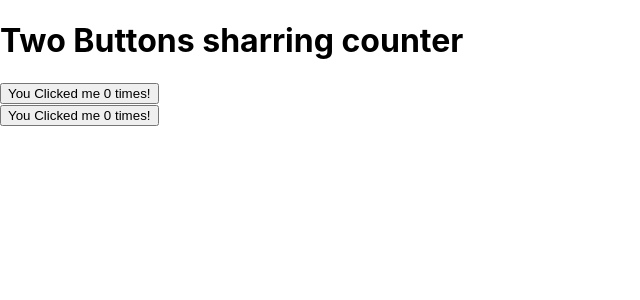
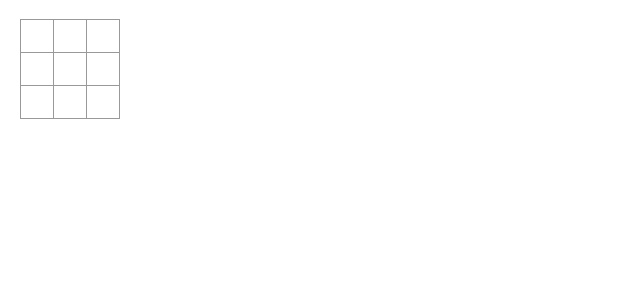
Before and after one commit to stepan-antonyuk/LearnReact, a React (Create React App) app: page / in a window 1280 px wide. Shown: the top 300 px of the page, without its empty margins (0-640 px from the left). Built offline with nearby package versions, Linux system fonts and the light colour scheme.

Commit message:
feat: create a simple tic-tac-toe game

```diff
--- a/src/App.css
+++ b/src/App.css
@@ -40,3 +40,34 @@
 .avatar {
   border-radius: 50%;
 }
+
+.square {
+  background: #fff;
+  border: 1px solid #999;
+  float: left;
+  font-size: 24px;
+  font-weight: bold;
+  line-height: 34px;
+  height: 34px;
+  margin-right: -1px;
+  margin-top: -1px;
+  padding: 0;
+  text-align: center;
+  width: 34px;
+}
+
+* {
+  box-sizing: border-box;
+}
+
+body {
+  font-family: sans-serif;
+  margin: 20px;
+  padding: 0;
+}
+
+.board-row:after {
+  clear: both;
+  content: '';
+  display: table;
+}
--- a/src/App.js
+++ b/src/App.js
@@ -162,10 +162,59 @@ function TwoClickButtonsShare() {
     );
 }
 
+
+// tic-tac-toe start from here
+function Square({value, onClick}) {
+    return (
+        <button
+            className="square"
+            onClick={onClick}
+        >
+            {value}
+        </button>
+    );
+}
+
+export default function Board() {
+    const [squares, setSquares] = useState(Array(9).fill(null));
+    const [xIsNext, setXIsNext] = useState(true);
+
+    function OnClick(i) {
+        const nextSquares = squares.slice();
+        if (xIsNext) {
+            nextSquares[i] = 'X';
+        } else {
+            nextSquares[i] = 'O';
+        }
+        setSquares(nextSquares);
+        setXIsNext(!xIsNext);
+    }
+
+    return (
+        <>
+            <div className="board-row">
+                <Square value={squares[0]} onClick={() => OnClick(0)}/>
+                <Square value={squares[1]} onClick={() => OnClick(1)}/>
+                <Square value={squares[2]} onClick={() => OnClick(2)}/>
+            </div>
+            <div className="board-row">
+                <Square value={squares[3]} onClick={() => OnClick(3)}/>
+                <Square value={squares[4]} onClick={() => OnClick(4)}/>
+                <Square value={squares[5]} onClick={() => OnClick(5)}/>
+            </div>
+            <div className="board-row">
+                <Square value={squares[6]} onClick={() => OnClick(6)}/>
+                <Square value={squares[7]} onClick={() => OnClick(7)}/>
+                <Square value={squares[8]} onClick={() => OnClick(8)}/>
+            </div>
+        </>
+    );
+}
+
 //export default App;
 //export default MyApp;
 //export default Profile;
 //export default ShoppingList;
 //export default ClickButton;
 //export default TwoClickButtons;
-export default TwoClickButtonsShare;
+//export default TwoClickButtonsShare;
```
